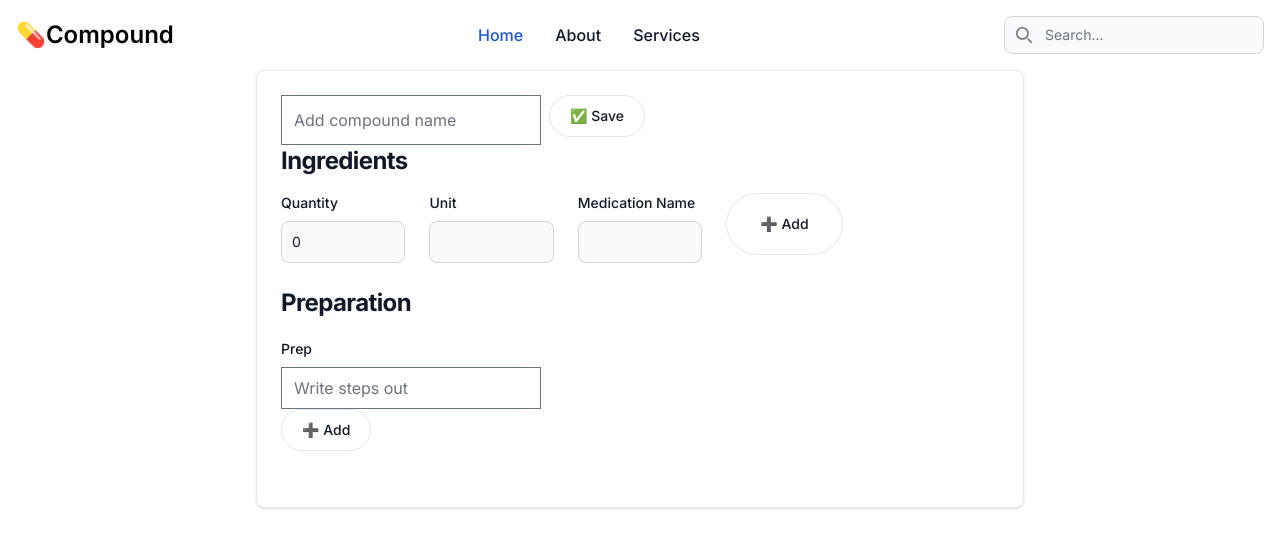
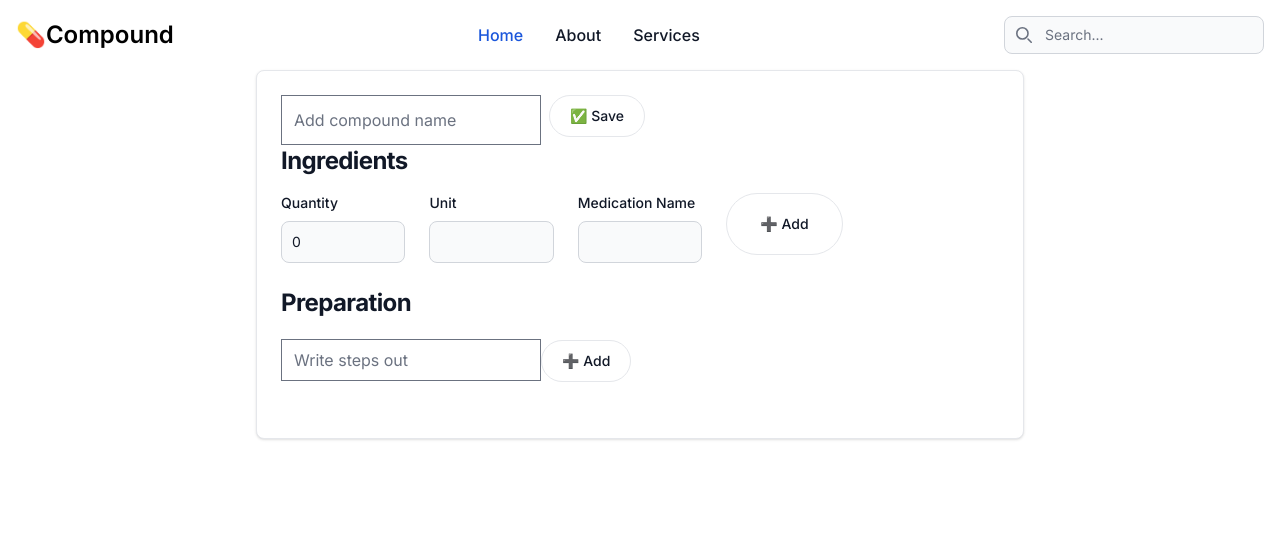
Before and after one commit to motran731/compounding-recipes, a Next.js app: page / in a window 1280 px wide. Shown: the top 548 px of the page. Built offline with nearby package versions, Linux system fonts and the light colour scheme.

Commit message:
delete steps

```diff
--- a/app/page.tsx
+++ b/app/page.tsx
@@ -244,6 +244,16 @@ function PreparationSteps(props: PreparationListProps) {
 
     props.setPreparations([...props.preparations, newStep]);
   }
+
+  function handleDeleteStep(stepId: number) {
+    console.log("iv been deleted", stepId);
+    // Find the matching ingredient and remove from state
+    // setArtists(
+    //   artists.filter(a => a.id !== artist.id)
+    // );
+    props.setPreparations(props.preparations.filter((s) => s.id !== stepId));
+  }
+
   function onSaveSteps() {
     setEditSteps(false);
   }
@@ -253,12 +263,12 @@ function PreparationSteps(props: PreparationListProps) {
   }
 
   return (
-    <div className="form">
+    <div className="form ">
       <h5 className="mb-5 text-2xl font-bold tracking-tight text-gray-900 dark:text-white">
         Preparation
       </h5>
 
-      <div className="step-list">
+      <div className="step-list ">
         <div className="flex flex-col gap-2">
           {props.preparations.map((step: Step) => (
             <div key={step.id} className="flex flex-row items-center gap-2">
@@ -267,7 +277,7 @@ function PreparationSteps(props: PreparationListProps) {
               <button
                 type="button"
                 onClick={() => {
-                  handleAddStep(step.id);
+                  handleDeleteStep(step.id);
                 }}
                 className="me-2rounded-full m-1 border border-gray-200 bg-white px-2 py-2 text-sm font-medium text-gray-900 hover:bg-gray-100 hover:text-blue-700 focus:z-10 focus:outline-none focus:ring-4 focus:ring-gray-100 dark:border-gray-600 dark:bg-gray-800 dark:text-gray-400 dark:hover:bg-gray-700 dark:hover:text-white dark:focus:ring-gray-700"
               >
@@ -279,14 +289,14 @@ function PreparationSteps(props: PreparationListProps) {
       </div>
 
       <form>
-        <div className="mb-6 grid gap-6 md:grid-cols-5">
+        <div className="mb-6 flex gap-6 md:grid-rows-1">
           <div>
-            <label
+            {/* <label
               htmlFor="step_input"
               className="mb-2 block text-sm font-medium text-gray-900 dark:text-white"
             >
-              Prep
-            </label>
+              Add steps
+            </label> */}
             <input
               type="text"
               id="step_input"
```
